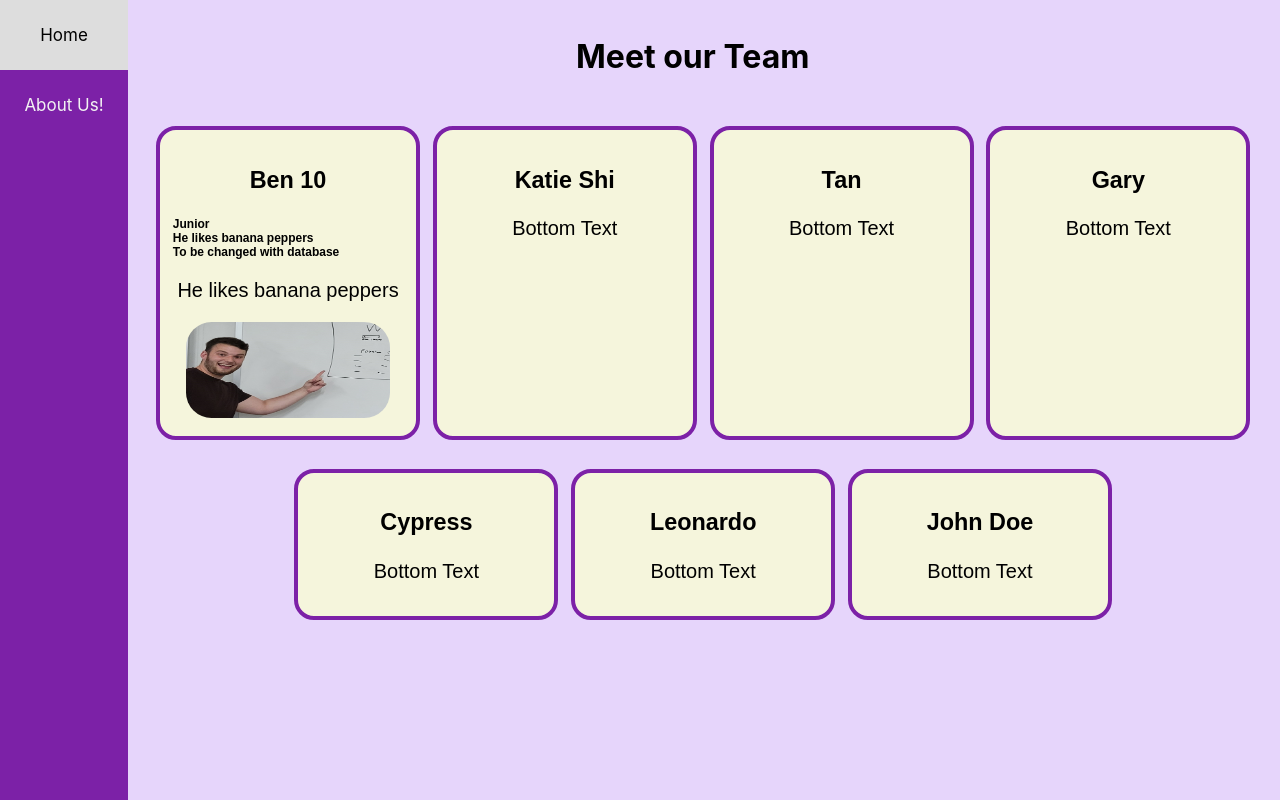
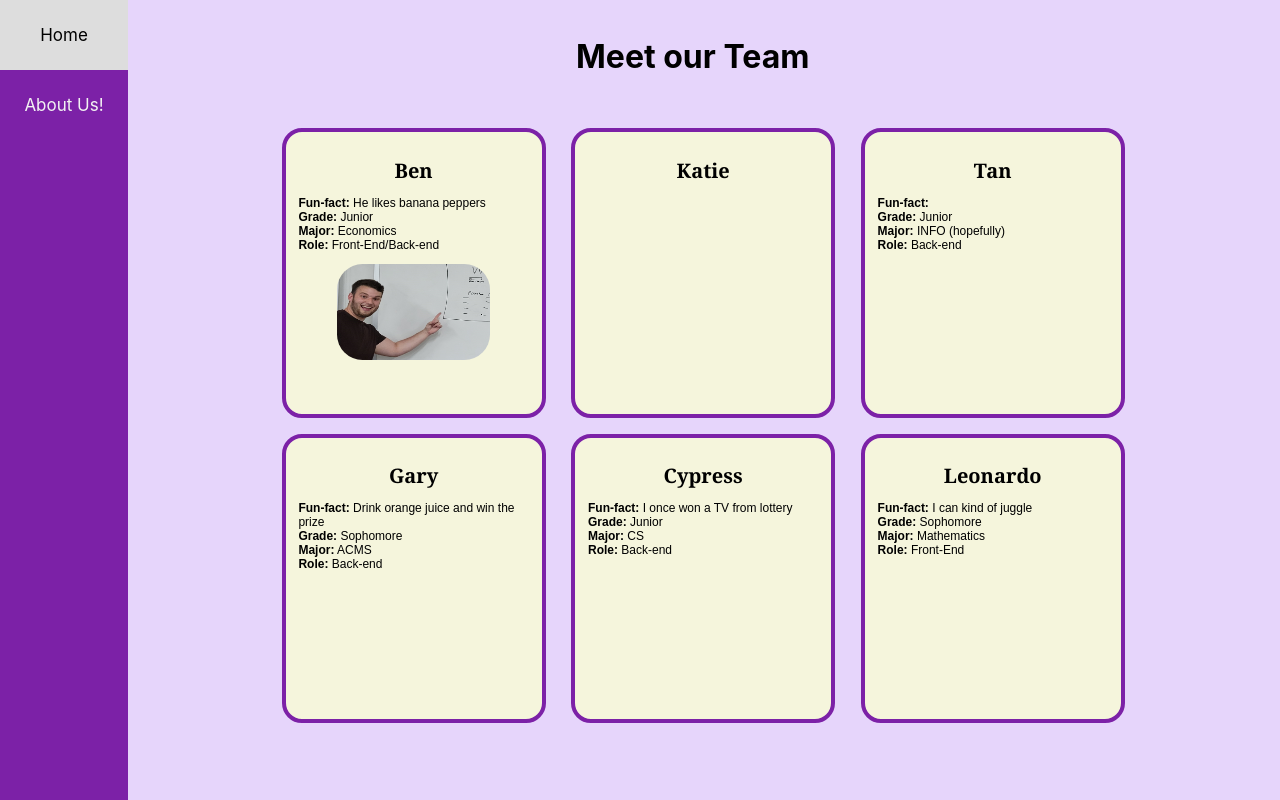
Before and after one commit to hcp-uw/rate-my-class, a React (Create React App) app: page /about in a window 1280 px wide. Built offline with nearby package versions, Linux system fonts and the light colour scheme.

Commit message:
AboutUs: adjusting margins 103022

```diff
--- a/src/Front-End/Pages/AboutUs/AboutUs.css
+++ b/src/Front-End/Pages/AboutUs/AboutUs.css
@@ -33,7 +33,9 @@
     flex-direction: row;
     justify-content: center;
     padding-top: 15vh;
-    margin-left: 9.87%
+    /* margin-left: 9.87% */
+    margin-right: 7%;
+    margin-left: 16.87%
 }
 
 .flex-container > div {
@@ -42,25 +44,30 @@
     border-radius: 20px;
     border-color: rgb(124, 33, 167);
     border-width: 4px;
-    margin: 0.5vw;
-    margin-bottom: 2%;
+    /* Top right bottom left */
+    margin: 1vh 1vw 1vh 1vw;
     padding: 1vw;
+    width: 18vw;
+    height: 32vh;
     text-align: center;
+    font-family: georgia;
     font-size: 20px;
-    width: 18vw;
-    height:auto;
-    font-family: fantasy;
 }
 
-.ben {
-    width: 16vw;
+.flex-picture {
+    width: 12vw;
     height: 12vh;
     border-radius: 2vw;
 }
 
+.aboutUsPersonHeader {
+    font-weight: bolder;
+    margin-top: 1.5vh;
+    margin-bottom: 1vh;
+}
 .aboutUsPersonSubtext {
     font-size: 12px;
-    font-weight: bold;
-    font-family: sans-serif;
+    font-family: arial;
     text-align: left;
+
 }
--- a/src/Front-End/Pages/AboutUs/AboutUs.js
+++ b/src/Front-End/Pages/AboutUs/AboutUs.js
@@ -11,49 +11,65 @@ function AboutUs() {
           <h1>Meet our Team</h1>
         </div>
 
+        {/* Minimize this div */}
         <div class="flex-container">
           <div>
-            <h3>Ben 10</h3>
+            <p class="aboutUsPersonHeader">Ben</p>
             <p class="aboutUsPersonSubtext">
-              Junior <br></br>
-              He likes banana peppers <br></br>
-              To be changed with database
+              <b>Fun-fact:</b> He likes banana peppers <br></br>
+              <b>Grade:</b> Junior <br></br>
+              <b>Major:</b>  Economics<br></br>
+              <b>Role:</b> Front-End/Back-end
             </p>
-            <p>He likes banana peppers</p>
             <img src={ben} alt="ben"
-            class = "ben">
+            class = "flex-picture">
             </img>
           </div>
 
           <div>
-            <h3>Katie Shi</h3>
-            <p>Bottom Text</p>
+            <p class="aboutUsPersonHeader">Katie</p>
+            <p class="aboutUsPersonSubtext">
+            </p>
           </div>
 
           <div>
-            <h3>Tan</h3>
-            <p>Bottom Text</p>
+            <p class="aboutUsPersonHeader">Tan</p>
+            <p class="aboutUsPersonSubtext">
+              <b>Fun-fact:</b> <br></br>
+              <b>Grade:</b> Junior <br></br>
+              <b>Major:</b> INFO (hopefully)<br></br>
+              <b>Role:</b> Back-end
+            </p>
           </div>
 
           <div>
-            <h3>Gary</h3>
-            <p>Bottom Text</p>
+            <p class="aboutUsPersonHeader">Gary</p>
+            <p class="aboutUsPersonSubtext">
+              <b>Fun-fact:</b> Drink orange juice and win the prize <br></br>
+              <b>Grade:</b> Sophomore <br></br>
+              <b>Major:</b> ACMS <br></br>
+              <b>Role:</b> Back-end
+            </p>
           </div>
 
           <div>
-            <h3>Cypress</h3>
-            <p>Bottom Text</p>
+            <p class="aboutUsPersonHeader">Cypress</p>
+            <p class="aboutUsPersonSubtext">
+              <b>Fun-fact:</b> I once won a TV from lottery <br></br>
+              <b>Grade:</b> Junior <br></br>
+              <b>Major:</b>  CS<br></br>
+              <b>Role:</b> Back-end
+            </p>
           </div>
 
           <div>
-            <h3>Leonardo</h3>
-            <p>Bottom Text</p>
-          </div>
-
-
-          <div>
-            <h3>John Doe</h3>
-            <p>Bottom Text</p>
+            <p class="aboutUsPersonHeader">Leonardo</p>
+            <p class="aboutUsPersonSubtext">
+              <b>Fun-fact:</b> I can kind of juggle <br></br>
+              <b>Grade:</b> Sophomore <br></br>
+              <b>Major:</b>  Mathematics <br></br>
+              <b>Role:</b> Front-End
+            </p>
           </div>
         </div>
 
```
